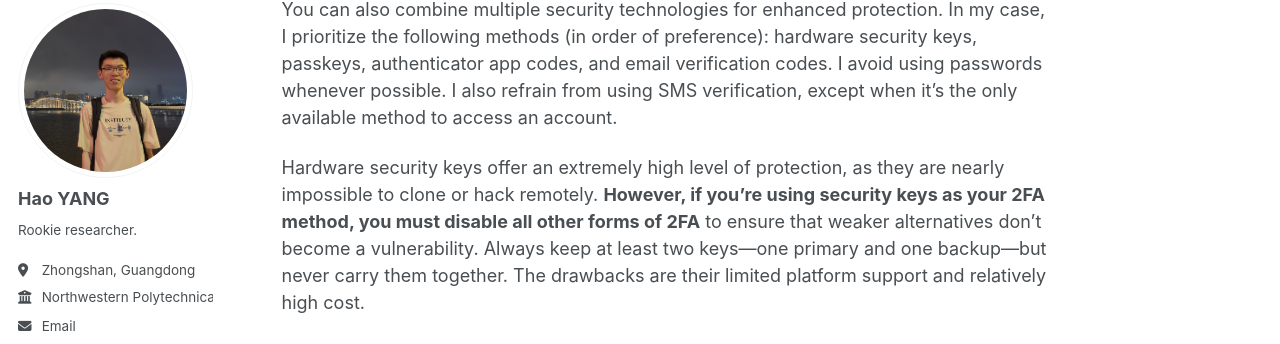
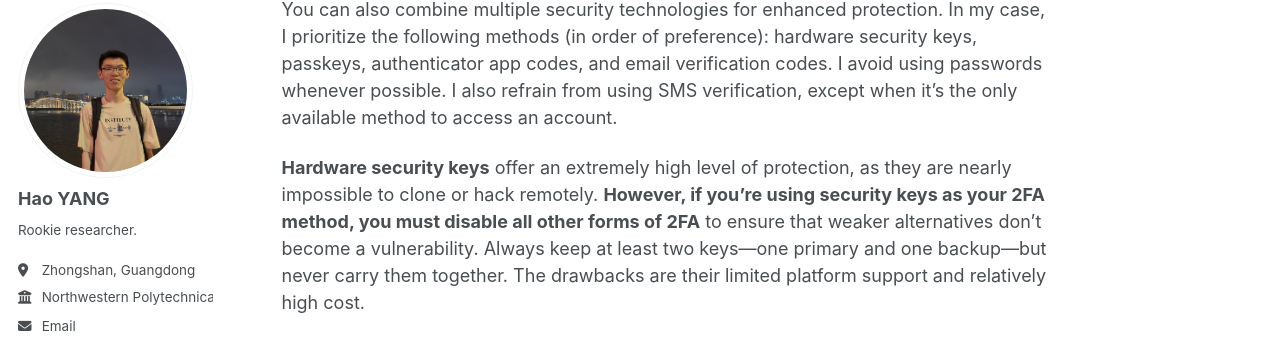
Before and after one commit to haoyangofficial/haoyangofficial.github.io, a Jekyll site: the page built from _posts/2025-07-19-account-security.md, in a window 1280 px wide and 900 px high, scrolled down 525 px. Shown: the part 103-447 px from the top of the window. Built offline with Jekyll 4.4.1, drawn with Linux system fonts in a browser that asks for light colours.

```diff
--- a/_posts/2025-07-19-account-security.md
+++ b/_posts/2025-07-19-account-security.md
@@ -13,7 +13,7 @@ However, if your concern is with institutional access—for example, if you're t
 
 You can also combine multiple security technologies for enhanced protection. In my case, I prioritize the following methods (in order of preference): hardware security keys, passkeys, authenticator app codes, and email verification codes. I avoid using passwords whenever possible. I also refrain from using SMS verification, except when it's the only available method to access an account.
 
-Hardware security keys offer an extremely high level of protection, as they are nearly impossible to clone or hack remotely. **However, if you're using security keys as your 2FA method, you must disable all other forms of 2FA** to ensure that weaker alternatives don’t become a vulnerability. Always keep at least two keys—one primary and one backup—but never carry them together. The drawbacks are their limited platform support and relatively high cost.
+**Hardware security keys** offer an extremely high level of protection, as they are nearly impossible to clone or hack remotely. **However, if you're using security keys as your 2FA method, you must disable all other forms of 2FA** to ensure that weaker alternatives don’t become a vulnerability. Always keep at least two keys—one primary and one backup—but never carry them together. The drawbacks are their limited platform support and relatively high cost.
 
 **Passkeys** function like virtual security keys linked to a trusted ecosystem (e.g., Apple or Google). They are free and user-friendly, but their security depends on the safety of the devices that store them. If any device with a stored passkey is compromised, so are the credentials. Passkey support is also still limited across platforms.
 
```
Also changed, not shown: _pages/about.md (+1 -1 lines), _publications/2025-2-28-augcd.md (+2 -2 lines), _publications/2025-8-1-textrssr.md (added, +16 -0 lines), 2 other files.
